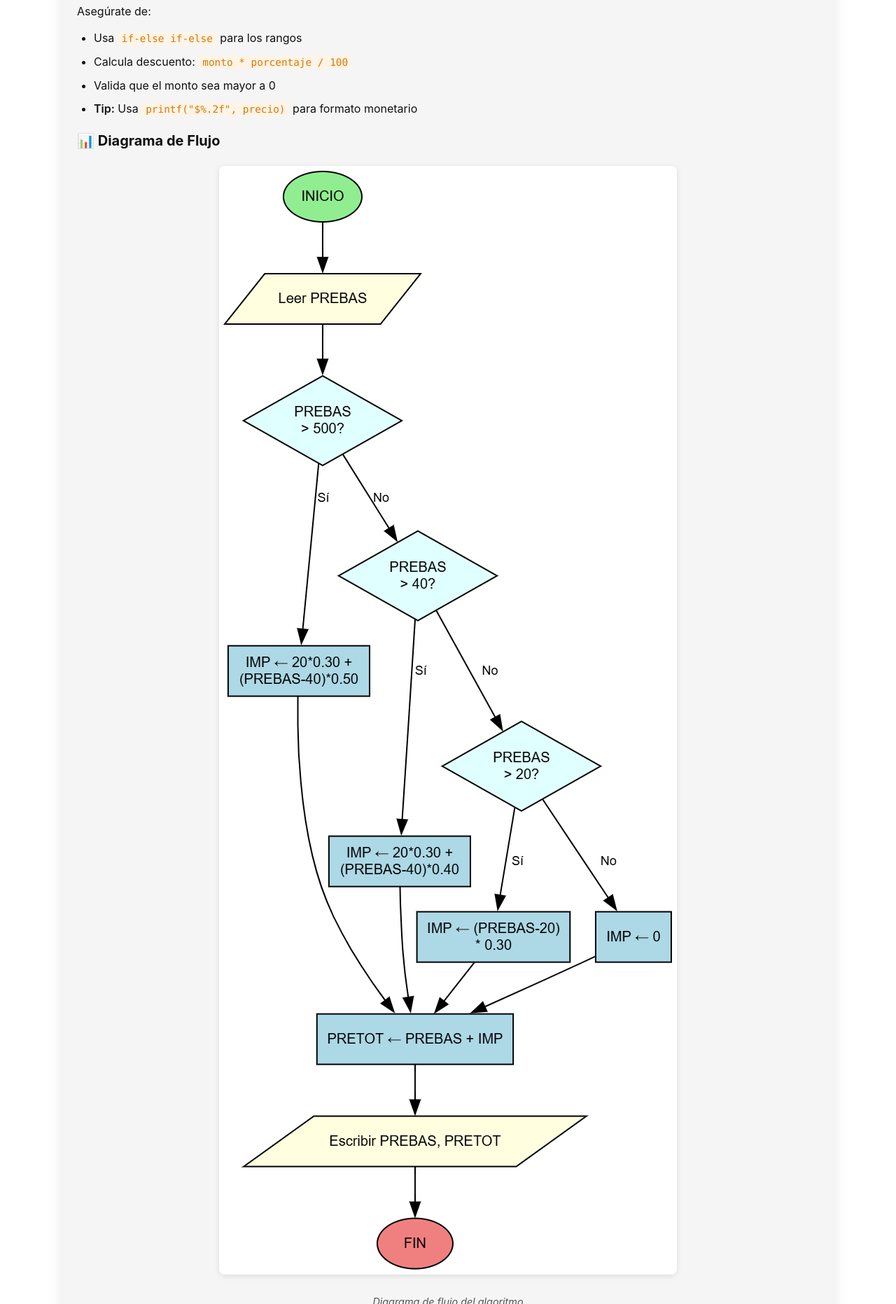
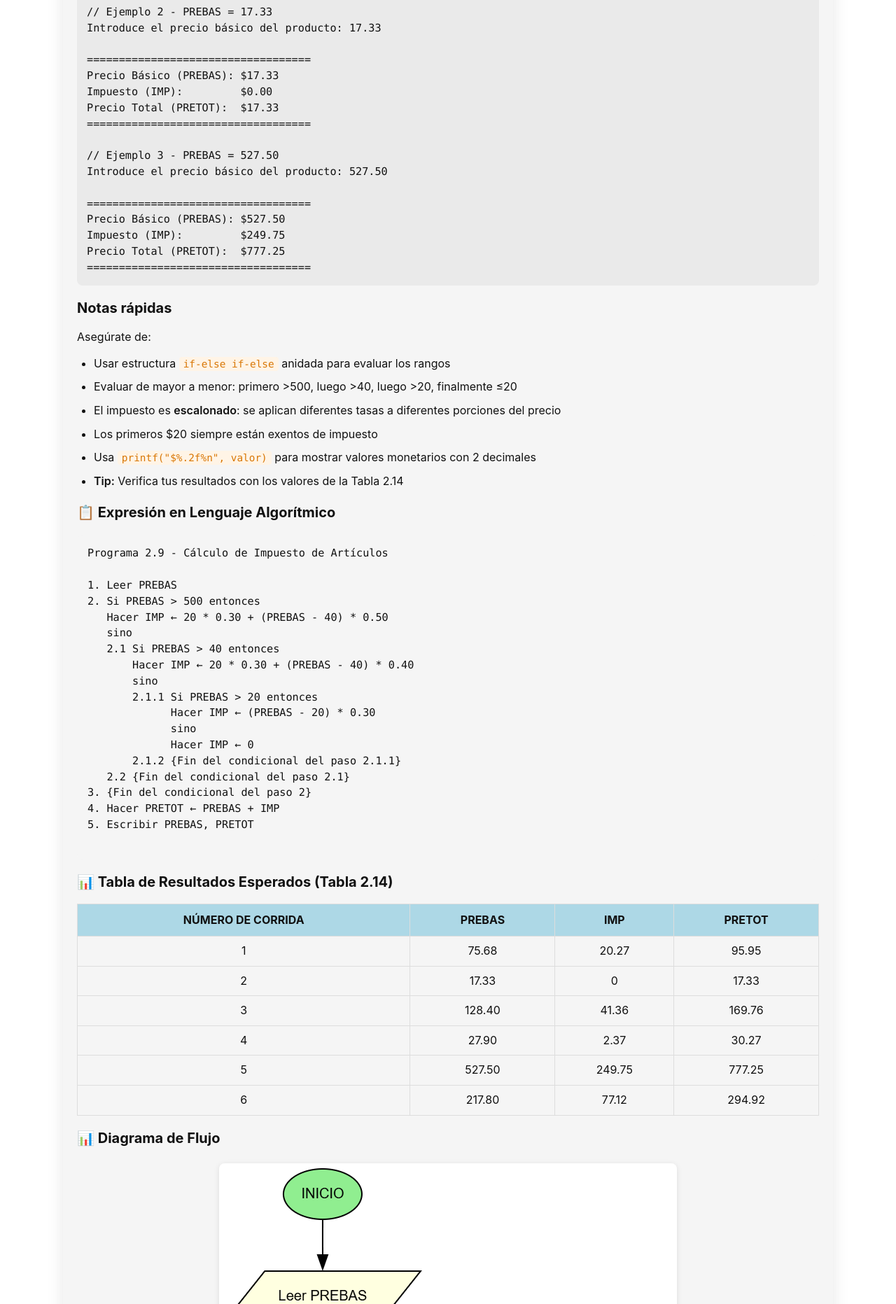
Before and after one commit to D1egoXD/JAVA-TICS, a website: page ejercicios/problema_2_9.html in a window 1280 px wide. Shown: the part 937-2800 px from the top of the page at 70% size. Drawn offline with Linux system fonts and the light colour scheme.

Commit message:
Actualizar problema 2.9 - Cálculo de Impuesto de Artículos

```diff
--- a/ejercicios/problema_2_9.html
+++ b/ejercicios/problema_2_9.html
@@ -3,7 +3,7 @@
 <head>
     <meta charset="UTF-8">
     <meta name="viewport" content="width=device-width, initial-scale=1.0">
-    <title>Descuento en Tienda - Ejercicios Java</title>
+    <title>Cálculo de Impuesto de Artículos - Ejercicios Java</title>
     <link rel="stylesheet" href="../Styles/exercises-new.css">
 </head>
 <body>
@@ -11,63 +11,157 @@
     <div class="exercise-card">
         <div class="exercise-header">
             <span class="exercise-badge">Problema 2.9</span>
-            <h2>Descuento en Tienda</h2>
+            <h2>Cálculo de Impuesto de Artículos</h2>
         </div>
 
         <div class="exercise-description">
-            <p>Aprenderás a implementar lógica de negocio utilizando estructuras condicionales anidadas. Practicarás el cálculo de porcentajes, la toma de decisiones basada en múltiples criterios y la aplicación de reglas de negocio reales.</p>
+            <p>En este ejercicio aprenderás a implementar un sistema de cálculo de impuestos basado en rangos de precios. El impuesto se calcula de forma escalonada según el precio básico del artículo, aplicando diferentes porcentajes a distintos segmentos del precio.</p>
         </div>
 
         <div class="requirements-list">
             <h3>Requisitos</h3>
             <ul>
-                <li>Leer el monto total de la compra</li>
-                <li>Aplicar descuentos según rangos:
-                <ul>
-                    <li>Compra >= 1000: 10% de descuento</li>
-                    <li>Compra >= 500 y < 1000: 5% de descuento</li>
-                    <li>Compra < 500: sin descuento</li>
-                </ul></li>
-                <li>Calcular el descuento aplicado</li>
-                <li>Calcular el precio final: <code>total - descuento</code></li>
-                <li>Mostrar monto original, descuento y precio final</li>
-
+                <li>Leer el precio básico del producto (<code>PREBAS</code>)</li>
+                <li>Calcular el impuesto (<code>IMP</code>) según las siguientes reglas:
+                    <ul>
+                        <li><strong>Si PREBAS ≤ $20:</strong> No causa impuesto (IMP = 0)</li>
+                        <li><strong>Si $20 < PREBAS ≤ $40:</strong> Los primeros $20 no pagan, el resto paga 30%<br>
+                            <code>IMP = (PREBAS - 20) * 0.30</code></li>
+                        <li><strong>Si $40 < PREBAS ≤ $500:</strong> Los primeros $20 no pagan, los siguientes $20 pagan 30%, el resto paga 40%<br>
+                            <code>IMP = 20 * 0.30 + (PREBAS - 40) * 0.40</code></li>
+                        <li><strong>Si PREBAS > $500:</strong> Los primeros $20 no pagan, los siguientes $20 pagan 30%, el resto paga 50%<br>
+                            <code>IMP = 20 * 0.30 + (PREBAS - 40) * 0.50</code></li>
+                    </ul>
+                </li>
+                <li>Calcular el precio total: <code>PRETOT = PREBAS + IMP</code></li>
+                <li>Mostrar el precio básico, el impuesto y el precio total</li>
             </ul>
         </div>
 
         <div class="example-section">
-            <h3>Ejemplo de uso esperado</h3>
-            <pre class="code-block">// Entrada:
-Monto de compra: 750.50
+            <h3>Ejemplo de uso esperado (basado en Tabla 2.14)</h3>
+            <pre class="code-block">// Ejemplo 1 - PREBAS = 75.68
+Introduce el precio básico del producto: 75.68
 
-// Salida:
-======================================
-Monto original: $750.50
-Descuento aplicado (5%): $37.53
-Precio final: $712.97
-======================================</pre>
+===================================
+Precio Básico (PREBAS): $75.68
+Impuesto (IMP):         $20.27
+Precio Total (PRETOT):  $95.95
+===================================
+
+// Ejemplo 2 - PREBAS = 17.33
+Introduce el precio básico del producto: 17.33
+
+===================================
+Precio Básico (PREBAS): $17.33
+Impuesto (IMP):         $0.00
+Precio Total (PRETOT):  $17.33
+===================================
+
+// Ejemplo 3 - PREBAS = 527.50
+Introduce el precio básico del producto: 527.50
+
+===================================
+Precio Básico (PREBAS): $527.50
+Impuesto (IMP):         $249.75
+Precio Total (PRETOT):  $777.25
+===================================</pre>
         </div>
 
         <div class="notes-section">
             <h3>Notas rápidas</h3>
             <p>Asegúrate de:</p>
             <ul>
-                <li>Usa <code>if-else if-else</code> para los rangos</li>
-                <li>Calcula descuento: <code>monto * porcentaje / 100</code></li>
-                <li>Valida que el monto sea mayor a 0</li>
-                <li><strong>Tip:</strong> Usa <code>printf(&quot;$%.2f&quot;, precio)</code> para formato monetario</li>
+                <li>Usar estructura <code>if-else if-else</code> anidada para evaluar los rangos</li>
+                <li>Evaluar de mayor a menor: primero >500, luego >40, luego >20, finalmente ≤20</li>
+                <li>El impuesto es <strong>escalonado</strong>: se aplican diferentes tasas a diferentes porciones del precio</li>
+                <li>Los primeros $20 siempre están exentos de impuesto</li>
+                <li>Usa <code>printf("$%.2f%n", valor)</code> para mostrar valores monetarios con 2 decimales</li>
+                <li><strong>Tip:</strong> Verifica tus resultados con los valores de la Tabla 2.14</li>
+            </ul>
+        </div>
 
-            </ul>
+        <div class="requirements-list">
+            <h3>📋 Expresión en Lenguaje Algorítmico</h3>
+            <pre class="code-block" style="background-color: #f5f5f5; padding: 15px; border-radius: 8px;">
+Programa 2.9 - Cálculo de Impuesto de Artículos
+
+1. Leer PREBAS
+2. Si PREBAS > 500 entonces
+   Hacer IMP ← 20 * 0.30 + (PREBAS - 40) * 0.50
+   sino
+   2.1 Si PREBAS > 40 entonces
+       Hacer IMP ← 20 * 0.30 + (PREBAS - 40) * 0.40
+       sino
+       2.1.1 Si PREBAS > 20 entonces
+             Hacer IMP ← (PREBAS - 20) * 0.30
+             sino
+             Hacer IMP ← 0
+       2.1.2 {Fin del condicional del paso 2.1.1}
+   2.2 {Fin del condicional del paso 2.1}
+3. {Fin del condicional del paso 2}
+4. Hacer PRETOT ← PREBAS + IMP
+5. Escribir PREBAS, PRETOT
+            </pre>
+        </div>
+
+        <div class="requirements-list">
+            <h3>📊 Tabla de Resultados Esperados (Tabla 2.14)</h3>
+            <table style="width: 100%; border-collapse: collapse; margin: 15px 0;">
+                <thead style="background-color: #ADD8E6;">
+                    <tr>
+                        <th style="border: 1px solid #ddd; padding: 10px;">NÚMERO DE CORRIDA</th>
+                        <th style="border: 1px solid #ddd; padding: 10px;">PREBAS</th>
+                        <th style="border: 1px solid #ddd; padding: 10px;">IMP</th>
+                        <th style="border: 1px solid #ddd; padding: 10px;">PRETOT</th>
+                    </tr>
+                </thead>
+                <tbody>
+                    <tr>
+                        <td style="border: 1px solid #ddd; padding: 8px; text-align: center;">1</td>
+                        <td style="border: 1px solid #ddd; padding: 8px; text-align: center;">75.68</td>
+                        <td style="border: 1px solid #ddd; padding: 8px; text-align: center;">20.27</td>
+                        <td style="border: 1px solid #ddd; padding: 8px; text-align: center;">95.95</td>
+                    </tr>
+                    <tr>
+                        <td style="border: 1px solid #ddd; padding: 8px; text-align: center;">2</td>
+                        <td style="border: 1px solid #ddd; padding: 8px; text-align: center;">17.33</td>
+                        <td style="border: 1px solid #ddd; padding: 8px; text-align: center;">0</td>
+                        <td style="border: 1px solid #ddd; padding: 8px; text-align: center;">17.33</td>
+                    </tr>
+                    <tr>
+                        <td style="border: 1px solid #ddd; padding: 8px; text-align: center;">3</td>
+                        <td style="border: 1px solid #ddd; padding: 8px; text-align: center;">128.40</td>
+                        <td style="border: 1px solid #ddd; padding: 8px; text-align: center;">41.36</td>
+                        <td style="border: 1px solid #ddd; padding: 8px; text-align: center;">169.76</td>
+                    </tr>
+                    <tr>
+                        <td style="border: 1px solid #ddd; padding: 8px; text-align: center;">4</td>
+                        <td style="border: 1px solid #ddd; padding: 8px; text-align: center;">27.90</td>
+                        <td style="border: 1px solid #ddd; padding: 8px; text-align: center;">2.37</td>
+                        <td style="border: 1px solid #ddd; padding: 8px; text-align: center;">30.27</td>
+                    </tr>
+                    <tr>
+                        <td style="border: 1px solid #ddd; padding: 8px; text-align: center;">5</td>
+                        <td style="border: 1px solid #ddd; padding: 8px; text-align: center;">527.50</td>
+                        <td style="border: 1px solid #ddd; padding: 8px; text-align: center;">249.75</td>
+                        <td style="border: 1px solid #ddd; padding: 8px; text-align: center;">777.25</td>
+                    </tr>
+                    <tr>
+                        <td style="border: 1px solid #ddd; padding: 8px; text-align: center;">6</td>
+                        <td style="border: 1px solid #ddd; padding: 8px; text-align: center;">217.80</td>
+                        <td style="border: 1px solid #ddd; padding: 8px; text-align: center;">77.12</td>
+                        <td style="border: 1px solid #ddd; padding: 8px; text-align: center;">294.92</td>
+                    </tr>
+                </tbody>
+            </table>
         </div>
 
         <div class="requirements-list">
             <h3>📊 Diagrama de Flujo</h3>
             <div style="text-align: center; margin: 20px 0;">
-                <img src="../images/problema_2_9.png" alt="Diagrama de Flujo - Descuento en Tienda" style="max-width: 100%; height: auto; border-radius: var(--border-radius-md);">
+                <img src="../images/problema_2_9.png?v=20251207" alt="Diagrama de Flujo - Cálculo de Impuesto" style="max-width: 100%; height: auto; border-radius: var(--border-radius-md);">
             </div>
-            <p style="text-align: center; color: var(--color-text-light); font-size: 0.9rem;">
-                <em>Diagrama de flujo del algoritmo</em>
-            </p>
         </div>
 
         <div class="page-footer">
```
Also changed, not shown: 1 other file.
